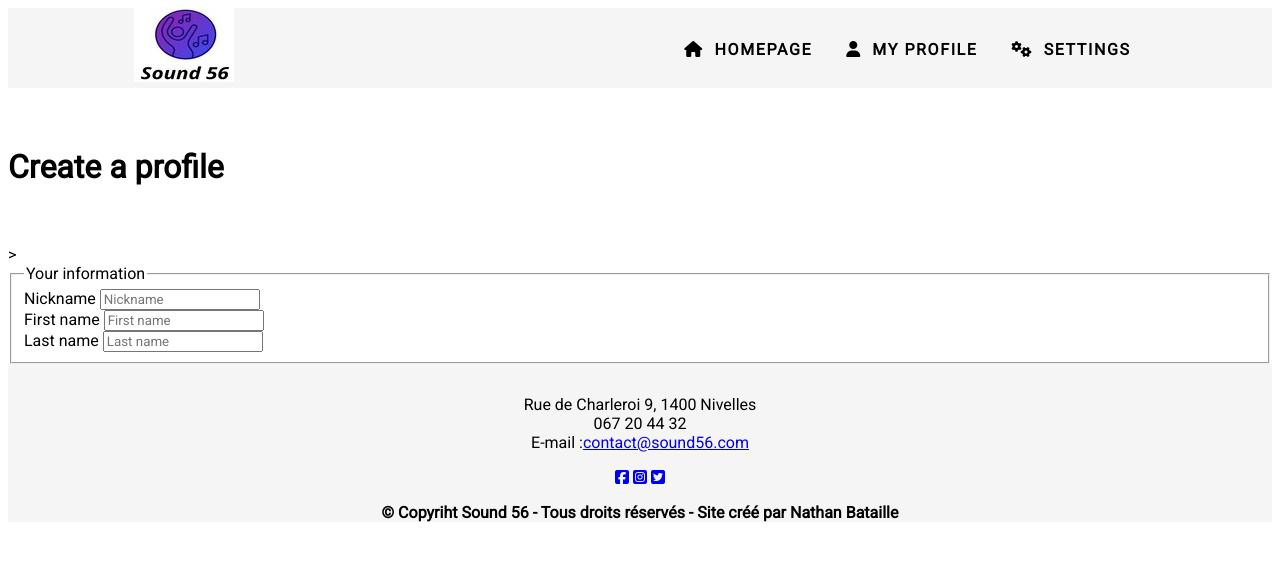
After one commit to Batache2507/ArchitecureWeb_Projet-LV-, a Node server app: template views/createProfile.ejs in a window 1280 px wide. The commit adds this page. Shown: the top 561 px of the page. Run offline with Node 20, Linux system fonts and the light colour scheme; the template is opened without the code that fills it, so the values that code supplies are empty; some libraries are stand-ins or nearby versions.

Commit message:
profile creation

```diff
--- /dev/null
+++ b/views/createProfile.ejs
@@ -0,0 +1,48 @@
+<!DOCTYPE html>
+<html lang="en">
+
+    <head>
+        <meta charset="UTF-8"/>
+        <meta name="viewport" content="width=device-width, initial-scale=1.0"/>
+        <link rel="stylesheet" href="/public/css/profile.css"/>
+        <link rel="shortcut icon" type="image/x-icon" href="/public/images/favicon.ico">
+        <script src="https://kit.fontawesome.com/2c8fdca004.js" crossorigin="anonymous"></script>
+        <link href="https://fonts.googleapis.com/css2?family=Roboto&display=swap" rel="stylesheet">
+    </head>
+
+    <!-----------------include the header----------------------->
+    <%- include('header.ejs')%>
+    <!---------------------------------------------------------->
+
+    <body>
+    <!--profile form-->
+    <h1>Create a profile</h1><br><br>
+    <form class="addProfile" action="/profile/add/" method="POST">
+    ><fieldset>
+        <legend>Your information</legend>
+
+        <label>Nickname</label>
+        <input type="text" name="nickname" placeholder="Nickname">
+        <br>
+
+        <label>First name</label>
+        <input type="text" name="firstname" placeholder="First name">
+        <br>
+
+        <label>Last name</label>
+        <input type="text" name="lastname" placeholder="Last name">
+        <br>
+
+
+    </fieldset>
+
+    </form>
+
+    </body>
+
+
+    <!-----------------include the header----------------------->
+    <%- include('footer.ejs')%>
+    <!---------------------------------------------------------->
+
+</html>
--- a/views/homepage.ejs
+++ b/views/homepage.ejs
@@ -31,6 +31,12 @@
                 </div>
         </div><br><br>
 
+
+        <form>
+            <input type="button" name="createProfile" class="createButton" value="Create a profile" @click="createProfile()">
+        </form>
+
+
     </body>
 
     <!-----------------include the header----------------------->
```
Also changed, not shown: public/css/profile.css (added), views/profilesController.ejs (deleted).
